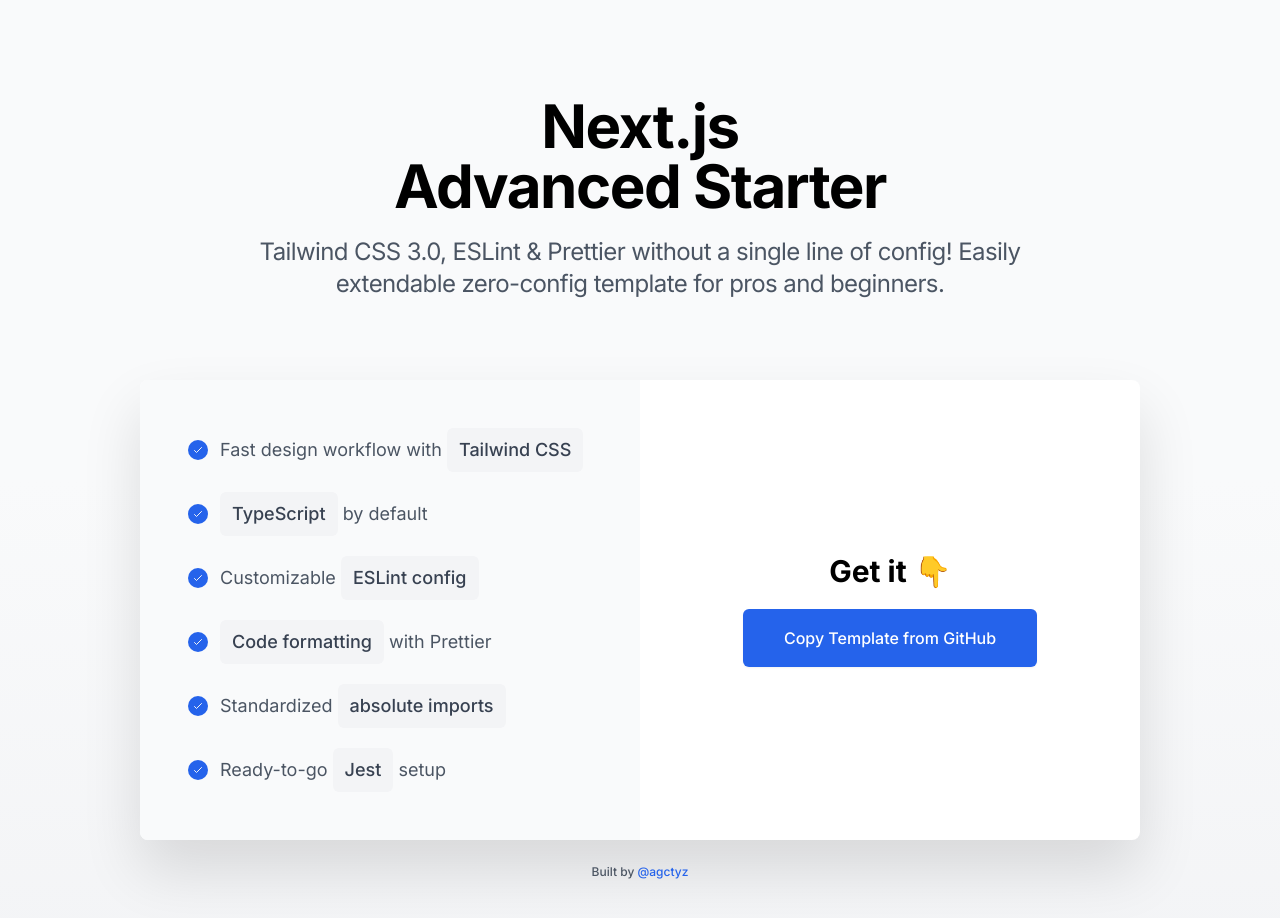
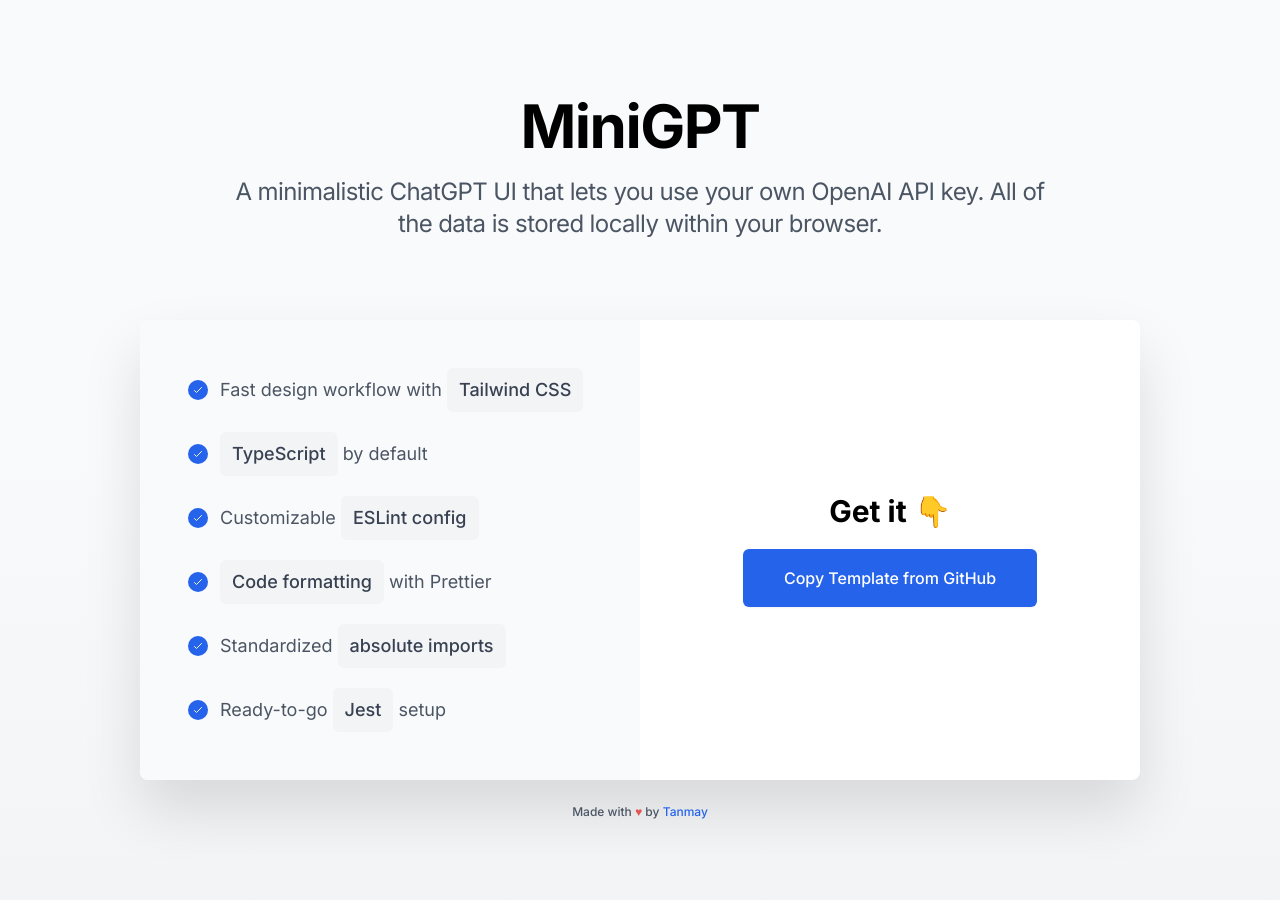
Before and after one commit to tanmay-pathak/minigpt, a Next.js app: page / in a window 1280 px wide. Shown: the top 918 px of the page. Built offline with nearby package versions, Linux system fonts and the light colour scheme.

Commit message:
updated copy

```diff
--- a/src/pages/index.tsx
+++ b/src/pages/index.tsx
@@ -7,28 +7,20 @@
   return (
     <div>
       <Head>
-        <title>Next.js advanced start template.</title>
-
-        <meta
-          name="description"
-          content="Use tailwind css, eslint, prettier & absolute imports instantly.
-            Easily extendable zero-config template for pros and beginners."
-        />
-
+        <title>MiniGPT</title>
+        <meta name="description" content="Minimalistic UI for ChatGPT" />
         <link rel="icon" href="/favicon.ico" />
       </Head>
 
       <main className="flex min-h-screen justify-center bg-gradient-to-b from-gray-50 via-gray-50 to-gray-100 py-20">
         <div>
           <h1 className="px-5 text-center text-4xl font-bold leading-tight tracking-tight sm:mt-4 sm:text-6xl">
-            Next.js
-            <br />
-            Advanced Starter
+            MiniGPT
           </h1>
 
           <h2 className="mx-auto mt-8 max-w-4xl px-10 text-center text-base tracking-tight text-gray-600 sm:text-2xl md:mt-5 md:text-2xl">
-            Tailwind CSS 3.0, ESLint & Prettier without a single line of config!
-            Easily extendable zero-config template for pros and beginners.
+            A minimalistic ChatGPT UI that lets you use your own OpenAI API key.
+            All of the data is stored locally within your browser.
           </h2>
 
           <div className="px-4 sm:px-0">
@@ -82,12 +74,12 @@
               </div>
             </section>
             <p className="mt-6 text-center text-xs font-medium text-gray-600">
-              Built by{" "}
+              Made with <span style={{ color: "#e25555" }}>&#9829;</span> by{" "}
               <a
                 className="font-medium text-blue-600 transition duration-150 ease-in-out hover:text-blue-500 focus:underline focus:outline-none"
-                href="https://twitter.com/agctyz"
+                href="https://tanmaypathak.com"
               >
-                @agctyz
+                Tanmay
               </a>
             </p>
           </div>
```
